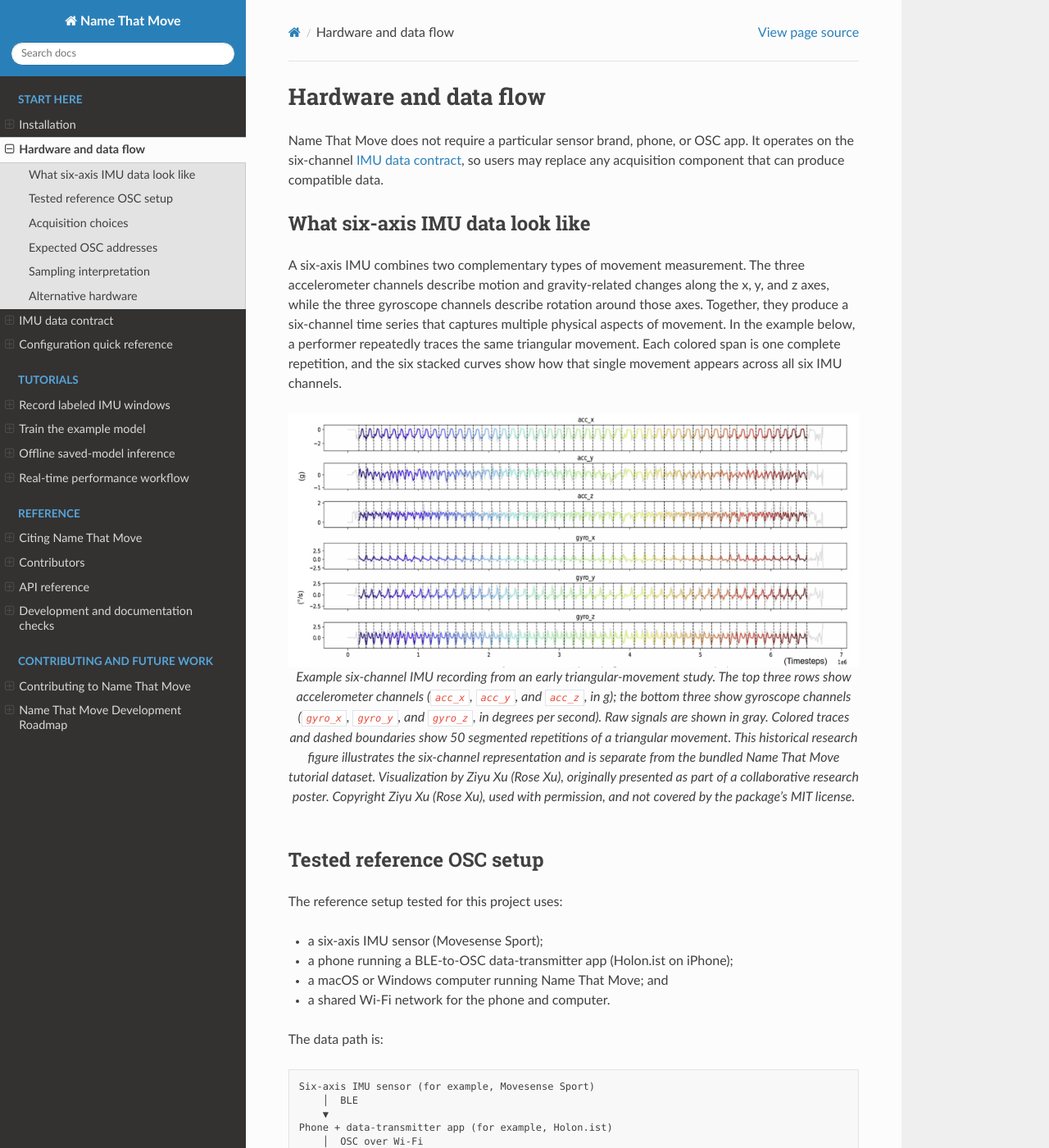
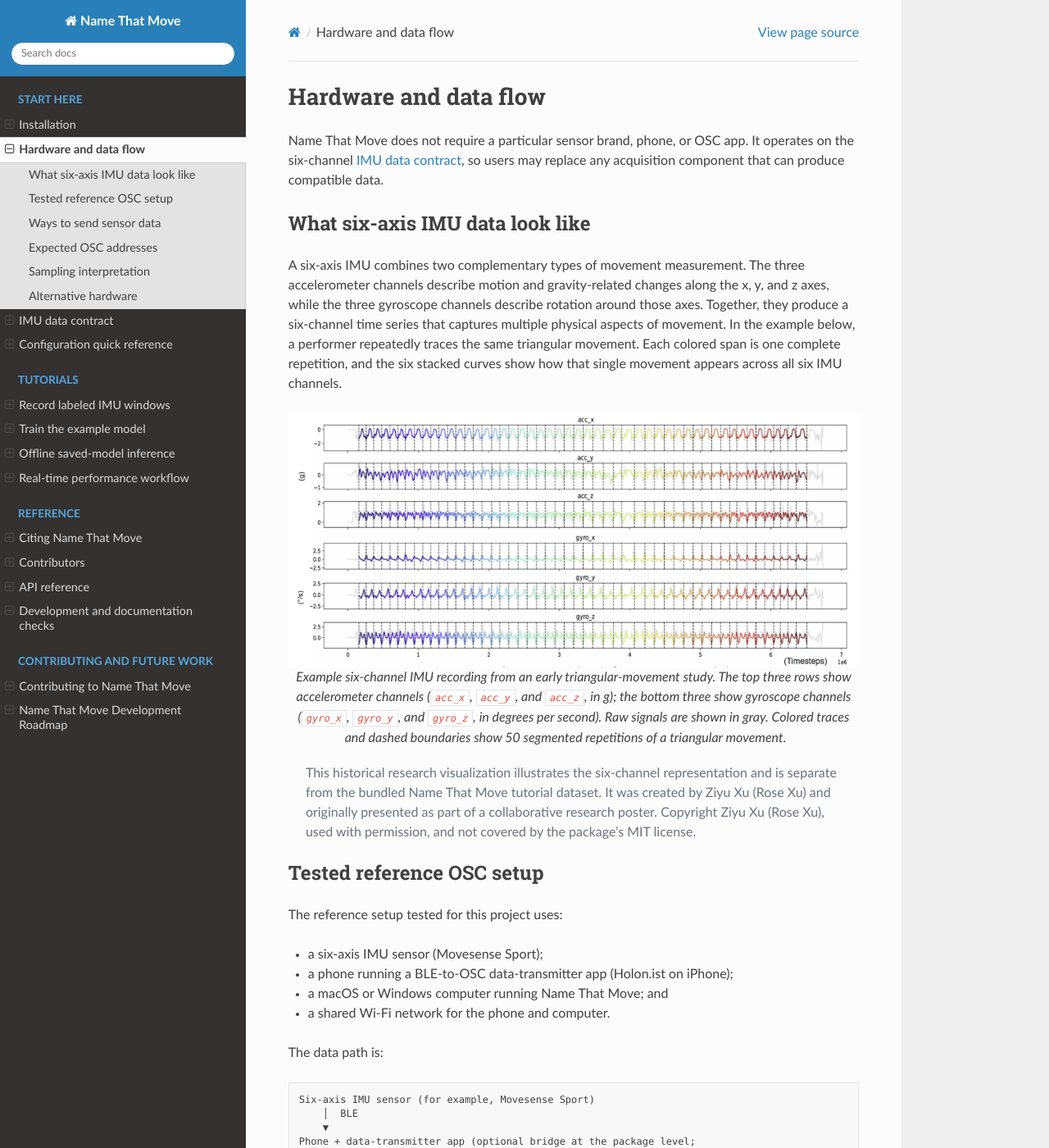
Before and after one commit to RoseZiyuXu/name-that-move, a Sphinx documentation site: the page built from docs/hardware_setup.rst, in a window 1280 px wide and 1400 px high. Shown: the whole window at 82% size. Built offline with Sphinx 7.4.7 and the Read the Docs theme 3.1.0, drawn with Linux system fonts in a browser that asks for light colours; some of the changed text lies outside the part shown.

Commit message:
Polish hardware and data flow documentation

```diff
--- /dev/null
+++ b/docs/_static/custom.css
@@ -0,0 +1,27 @@
+.image-provenance {
+  color: #6b7280;
+  font-size: 0.88em;
+  font-style: normal;
+  line-height: 1.5;
+  margin: -0.35em 1.5em 1.5em;
+}
+
+.image-provenance p {
+  margin-bottom: 0;
+}
+
+.acquisition-table-intro {
+  margin-bottom: 10px;
+}
+
+table.acquisition-comparison {
+  table-layout: fixed;
+  width: 100%;
+}
+
+table.acquisition-comparison th,
+table.acquisition-comparison td {
+  overflow-wrap: break-word;
+  vertical-align: top;
+  white-space: normal;
+}
--- a/docs/conf.py
+++ b/docs/conf.py
@@ -33,6 +33,7 @@
 
 html_theme = "sphinx_rtd_theme"
 html_static_path = ["_static"]
+html_css_files = ["custom.css"]
 html_theme_options = {
     "navigation_depth": 4,
     "collapse_navigation": False,
--- a/docs/hardware_setup.rst
+++ b/docs/hardware_setup.rst
@@ -27,11 +27,15 @@
    ``acc_z``, in g); the bottom three show gyroscope channels (``gyro_x``,
    ``gyro_y``, and ``gyro_z``, in degrees per second). Raw signals are shown in
    gray. Colored traces and dashed boundaries show 50 segmented repetitions of
-   a triangular movement. This historical research figure illustrates the
-   six-channel representation and is separate from the bundled Name That Move
-   tutorial dataset. Visualization by Ziyu Xu (Rose Xu), originally presented
-   as part of a collaborative research poster. Copyright Ziyu Xu (Rose Xu),
-   used with permission, and not covered by the package's MIT license.
+   a triangular movement.
+
+.. container:: image-provenance
+
+   This historical research visualization illustrates the six-channel
+   representation and is separate from the bundled Name That Move tutorial
+   dataset. It was created by Ziyu Xu (Rose Xu) and originally presented as
+   part of a collaborative research poster. Copyright Ziyu Xu (Rose Xu), used
+   with permission, and not covered by the package's MIT license.
 
 Tested reference OSC setup
 --------------------------
@@ -50,28 +54,34 @@
    Six-axis IMU sensor (for example, Movesense Sport)
        │  BLE
        ▼
-   Phone + data-transmitter app (for example, Holon.ist)
+   Phone + data-transmitter app (optional bridge at the package level;
+                                 required for this tested OSC path)
        │  OSC over Wi-Fi
        ▼
    Name That Move on the computer
        ├── recorded IMU windows
        └── optional inference → TouchDesigner or another media system
 
-The phone app is the OSC sender. Configure it with the computer's local IP
-address and the same UDP port that Name That Move will receive. In the tested
-setup, these settings are entered in Holon.ist. The default package port is
-``10000``. Both devices must be on the same Wi-Fi network.
+For this reference path, the phone app is the OSC sender. Configure it with the
+computer's local IP address and the same UDP port that Name That Move will
+receive. In the tested setup, these settings are entered in Holon.ist. The
+default package port is ``10000``. Both devices must be on the same Wi-Fi
+network. The phone bridge is not a package-wide requirement: another supported
+acquisition adapter may provide compatible six-channel data directly.
 
-Acquisition choices
--------------------
+Ways to send sensor data
+------------------------
 
-Name That Move keeps sensor acquisition separate from window construction,
+.. rst-class:: acquisition-table-intro
+
+Name That Move keeps receiving sensor data separate from window construction,
 recording, and inference. The stable release currently supports OSC input from
 any sender that follows the documented channel paths. A direct
 Movesense-to-laptop BLE adapter is under development as an additional choice,
 not a replacement for generic OSC input.
 
 .. list-table:: OSC bridge and direct BLE at a glance
+   :class: acquisition-comparison
    :header-rows: 1
    :widths: 18 38 38
 
@@ -107,7 +117,13 @@
 Expected OSC addresses
 ----------------------
 
-For the default IMU ID ``1``, the receiver expects:
+For the phone-based OSC transmitter option (for example, an iPhone running
+Holon.ist), the transmitter app assigns an OSC address to each sensor
+measurement. Configure those addresses to match the paths expected by Name That
+Move.
+
+In the tested Holon.ist setup, each sensor uses a leading ``/m/<IMU ID>``
+prefix. With the default sensor identifier, IMU ID ``1``, Name That Move expects:
 
 .. code-block:: text
 
@@ -118,13 +134,20 @@
    /m/1/gyro/y
    /m/1/gyro/z
 
-The IMU ID and receiving port are configurable. Another sender app may replace
-the leading ``/m/1`` namespace with ``--osc-prefix``; for example,
-``--osc-prefix /wearable/right-wrist`` produces
+If your sender keeps the ``/m/<IMU ID>`` convention but uses another sensor
+number, set ``--imu-id`` to that number. If it uses a different leading path,
+replace the whole prefix with ``--osc-prefix``. For example,
+``--osc-prefix /wearable/right-wrist`` expects
 ``/wearable/right-wrist/acc/x`` through
-``/wearable/right-wrist/gyro/z``. The six suffixes remain fixed. TouchDesigner
-can inspect incoming OSC before recording. Close any application already using
-the chosen UDP port before starting the package receiver.
+``/wearable/right-wrist/gyro/z``.
+
+Only the leading prefix is configurable. The six channel suffixes
+(``/acc/x``, ``/acc/y``, ``/acc/z``, ``/gyro/x``, ``/gyro/y``, and
+``/gyro/z``) remain fixed, so the sender and receiver must use exactly the same
+full addresses. The
+receiving port is also configurable. TouchDesigner can inspect incoming OSC
+before recording; close it or any other application using the chosen UDP port
+before starting the package receiver.
 
 Sampling interpretation
 -----------------------
@@ -132,12 +155,22 @@
 Native sensor measurements and BLE/OSC messages may arrive at non-uniform
 times. The real-time pipeline stores the latest value for each named channel
 and samples the latest complete six-channel state onto a configurable, uniform
-model-input timeline. The default is 48 Hz.
+model-input timeline. The default is 48 Hz. To record at a different rate, use
+``--sample-rate``; for example, this records 60 Hz windows using the other
+receiver defaults:
+
+.. code-block:: console
+
+   name-that-move-record \
+     --label circle \
+     --session circle_60hz \
+     --sample-rate 60
 
 Therefore, 48 Hz is a package configuration chosen for this research workflow,
 not a claim that every native sensor message arrives at exactly 48 Hz. Units,
 channel order, sampling configuration, and window duration used for inference
-must match those used for training.
+must match those used for training. Use the same ``--sample-rate`` value when
+running real-time or offline inference with the resulting model.
 
 Alternative hardware
 --------------------
```
